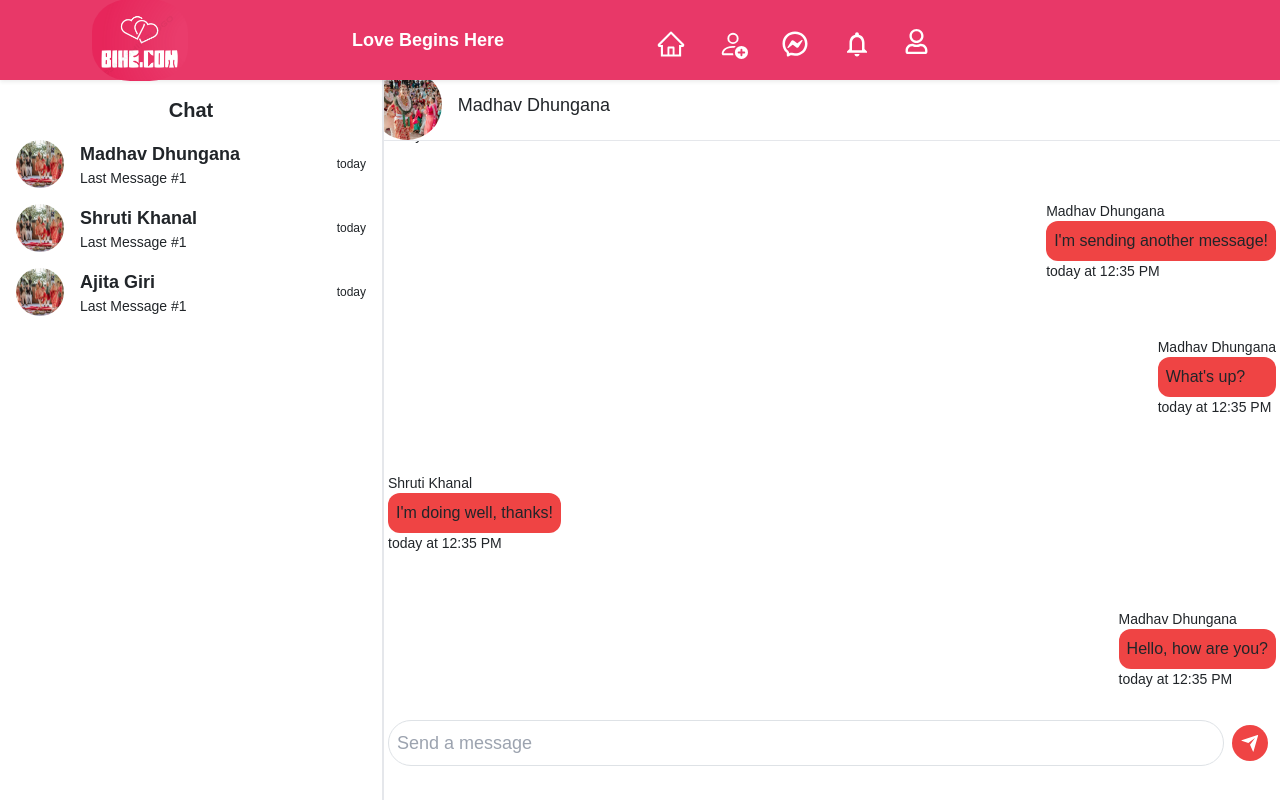
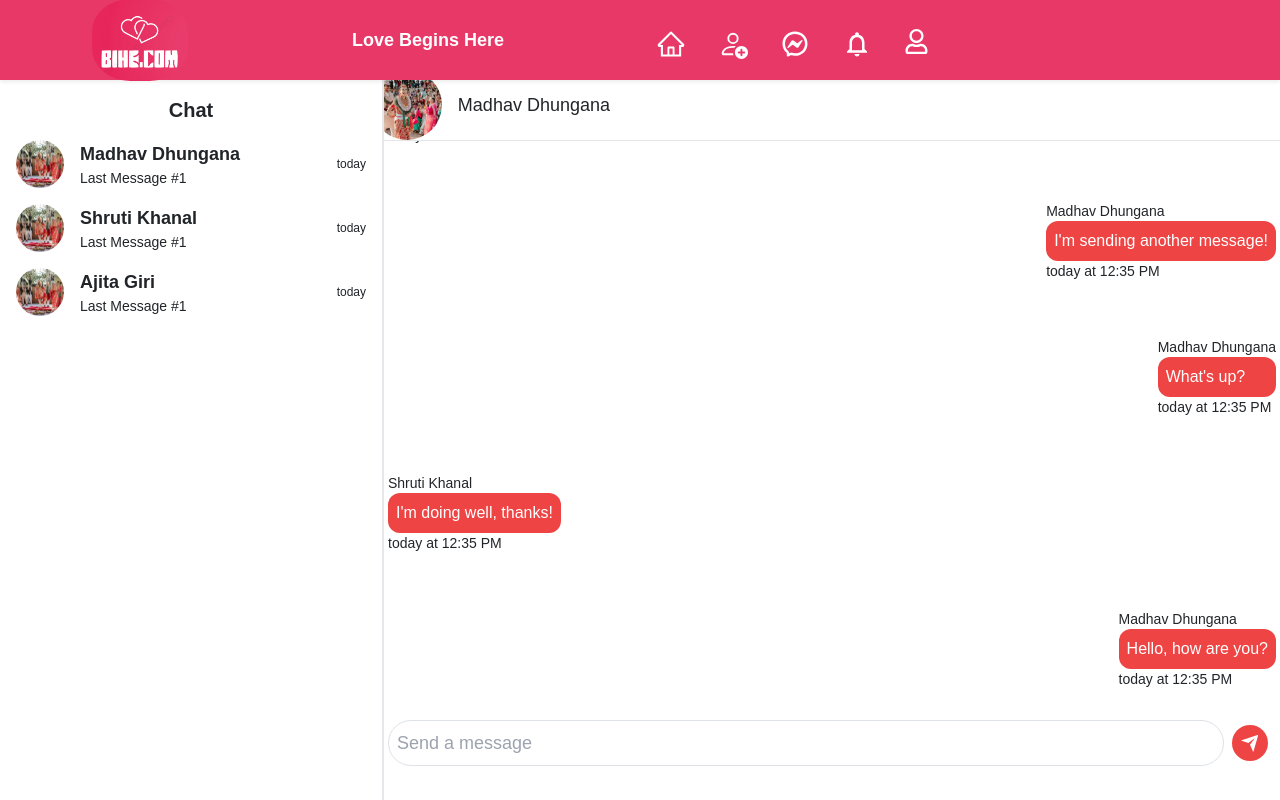
Before and after one commit to madhav-v/Bihe.com-Frontend, a React (Vite) app: page /chat/conversation/1 in a window 1280 px wide. Built offline with nearby package versions, Linux system fonts and the light colour scheme; no server answers; sample sign-in values are in the browser's storage.

Commit message:
Connection Request

```diff
--- a/src/components/Chat/comp/Message.jsx
+++ b/src/components/Chat/comp/Message.jsx
@@ -12,7 +12,7 @@ function Message({ isUserCreator, message }) {
         {message && <span className="text-sm">{message.author.username}</span>}
         {message.content && (
           <span
-            className={`flex flex-col px-2 py-2 rounded-xl bg-red-500`}
+            className={`flex flex-col px-2 py-2 rounded-xl text-white bg-red-500`}
           >
             {message.content}
           </span>
--- a/src/pages/Dashboard/comp/recommenditem.jsx
+++ b/src/pages/Dashboard/comp/recommenditem.jsx
@@ -2,10 +2,10 @@ import React, { useContext, useEffect, useState } from "react";
 import profileAvatar from "../../../../public/sr1.jpg";
 import { Link, useNavigate } from "react-router-dom";
 import chatSvc from "../../../services/chat.service";
+import { toast } from "react-toastify";
 
 function RecommendItem(props) {
   const [request, setRequest] = useState(() => {
-    // Try to retrieve the state from localStorage, default to undefined if not found
     const storedState = localStorage.getItem("chatRequestState");
     return storedState ? JSON.parse(storedState) : undefined;
   });
@@ -15,6 +15,11 @@ function RecommendItem(props) {
       const response = await chatSvc.sendChatRequest({
         userId: props.recommend._id,
       });
+      if (response.status) {
+        toast.success("Request Sent Successfully");
+      } else {
+        toast.warn("Request Already Sent!!");
+      }
       setRequest(response);
 
       // Save the state to localStorage
@@ -28,7 +33,6 @@ function RecommendItem(props) {
     // Cleanup localStorage when the component is unmounted
     return () => localStorage.removeItem("chatRequestState");
   }, []);
-
 
   return (
     <div className="mt-5 capitalize rounded-lg bg-white overflow-hidden shadow-sm">
```
